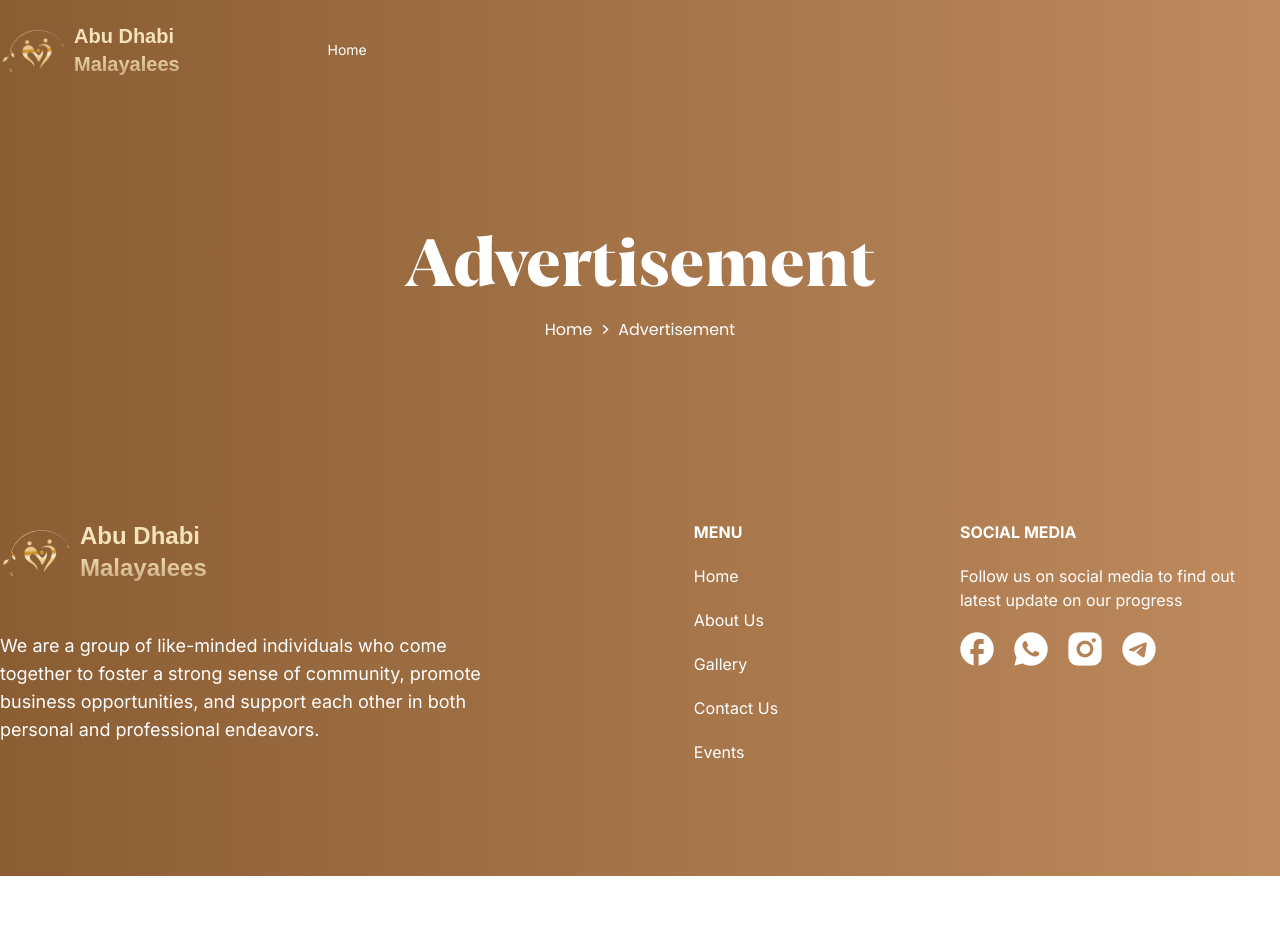
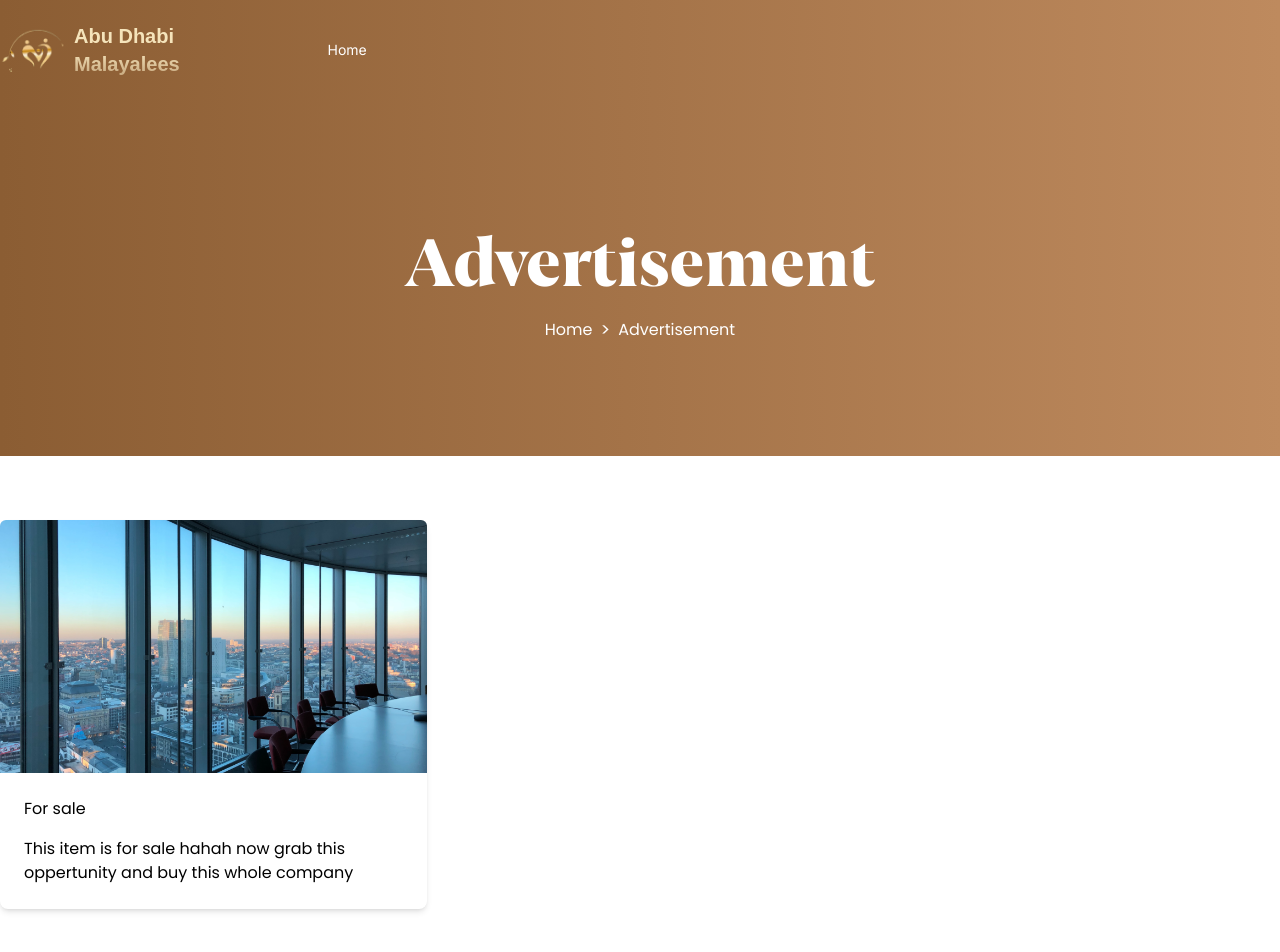
Before and after one commit to Jaseem-v/adm-nextjs, a Next.js app: page /advertisement in a window 1280 px wide. Shown: the top 952 px of the page. Before the commit the page ends 876 px from the top, so only its background shows below. Built offline with nearby package versions, Linux system fonts and the light colour scheme; a web font is replaced by a local one.

Commit message:
ad grid item

```diff
--- a/app/advertisement/page.tsx
+++ b/app/advertisement/page.tsx
@@ -2,7 +2,24 @@ import SectionHeader from "@/components/SectionHeader";
 
 const Advertisement = () => {
   const breadcrumbs = ["Advertisement"];
-  return <SectionHeader title="Advertisement" breadcrumbs={breadcrumbs} />;
+  return (
+    <>
+      <SectionHeader title="Advertisement" breadcrumbs={breadcrumbs} />
+      <section className="my-16 max-w-7xl mx-auto">
+        <div className="ad-container grid grid-cols-1 md:grid-cols-2 xl:grid-cols-3 ">
+          <div className="rounded-lg shadow-md">
+            <div>
+            <img src="images/companyProfile.png" alt="c" className="rounded-t-md w-full h-full"/>
+            <div className="text p-6">
+              <h3>For sale</h3>
+              <p className="mt-4">This item is for sale hahah now grab this oppertunity and buy this whole company</p>
+            </div>
+            </div>
+          </div>
+        </div>
+      </section>
+    </>
+  )
 };
 
 export default Advertisement;
--- a/app/business/page.tsx
+++ b/app/business/page.tsx
@@ -142,7 +142,7 @@ const Business = () => {
               className="focus:outline-none"
             />
             <a href="">
-              <button className="font-regular text-white bg-orange py-3  px-4 min-[380px]:px-8 md:px-12 text-base rounded-lg hover:bg-opacity-90 active:translate-y-[1px] transition-all duration-75">
+              <button className="font-regular text-white bg-brownBg py-3  px-4 min-[380px]:px-8 md:px-12 text-base rounded-lg hover:bg-opacity-90 active:translate-y-[1px] transition-all duration-75">
                 Search
               </button>
             </a>
--- a/components/Navbar.tsx
+++ b/components/Navbar.tsx
@@ -450,7 +450,7 @@ const Navbar = () => {
             <div className="w-full flex items-start justify-center gap-5 text-center ">
               <div className="relative flex-1">
                 <button
-                  className=" w-full font-medium bg-lightGold text-brown py-3 px-6 rounded-lg hover:bg-opacity-90 active:translate-y-[1px] transition-all duration-75"
+                  className=" w-full font-medium bg-brownBg text-white py-3 px-6 rounded-lg hover:bg-opacity-90 active:translate-y-[1px] transition-all duration-75"
                   onClick={() => {
                     setShowEnlistModel(true)
                     setIsMobileNavOpen(false)
```
